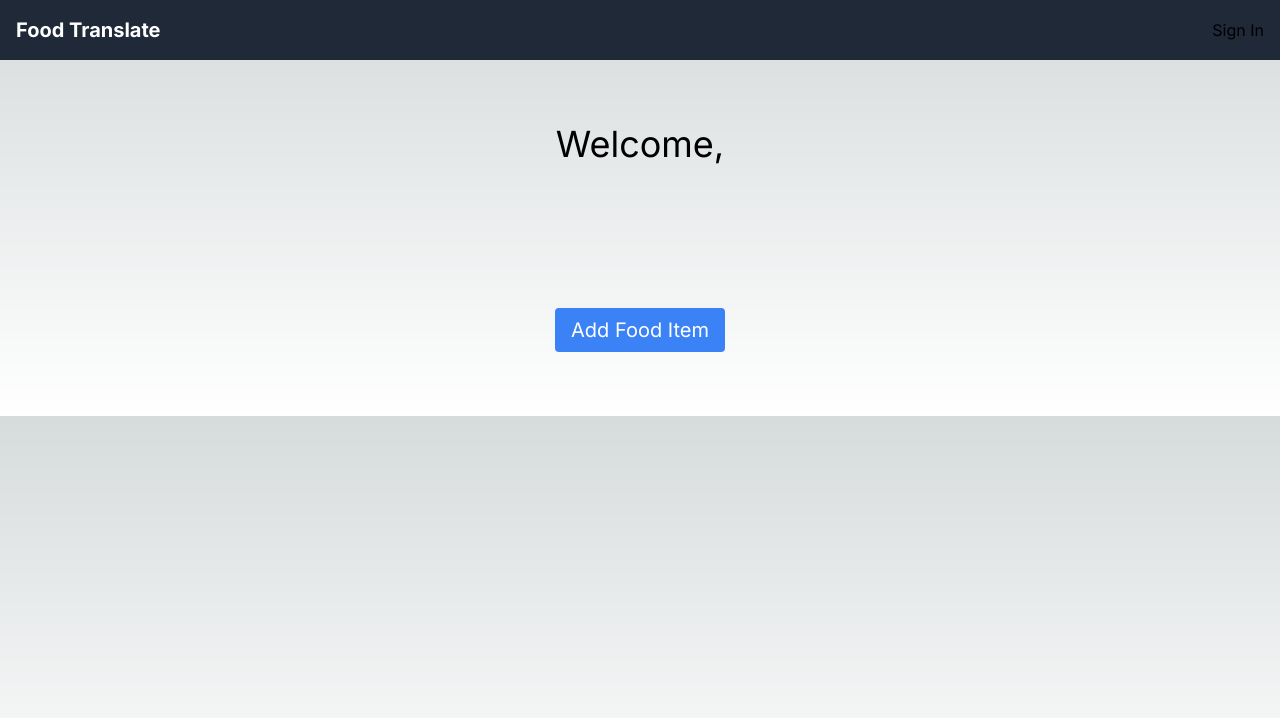
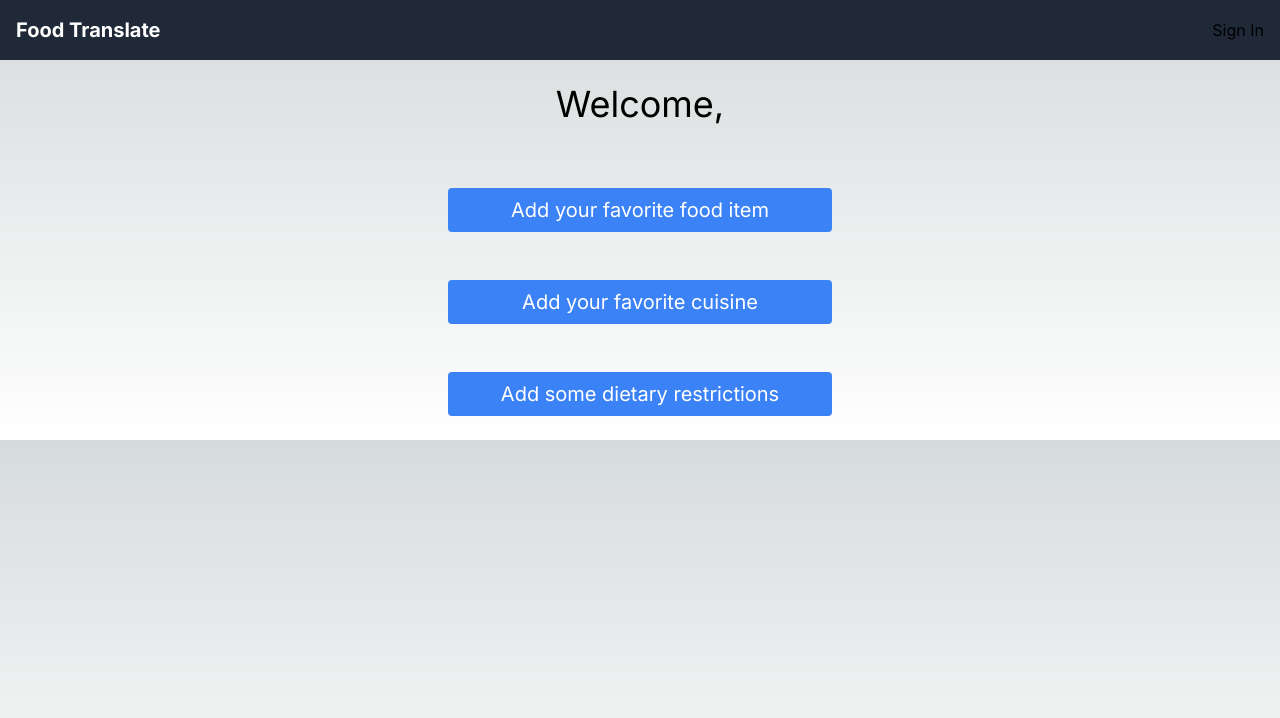
Before and after one commit to shanboss/food-translate2, a Next.js app: page /dashboard in a window 1280 px wide. Shown: the top 718 px of the page. Built offline with nearby package versions, Linux system fonts and the light colour scheme; no server answers.

Commit message:
Changing Routing, and More css changes

```diff
--- a/package.json
+++ b/package.json
@@ -11,6 +11,8 @@
   "dependencies": {
     "firebase": "^10.5.2",
     "next": "14.0.1",
+    "prop-type": "^0.0.1",
+    "prop-types": "^15.8.1",
     "react": "^18",
     "react-dom": "^18"
   },
--- a/src/app/dashboard/page.js
+++ b/src/app/dashboard/page.js
@@ -5,7 +5,7 @@ import { getAuth, signOut } from "firebase/auth";
 import { useRouter } from "next/navigation";
 import { getFirestore, doc, getDoc } from "firebase/firestore";
 import Navbar from "@/components/Navbar";
-import ItemForm from "@/components/ItemForm";
+import AddItemButton from "@/components/AddItemButton";
 
 export default function Dashboard() {
   const router = useRouter();
@@ -43,28 +43,15 @@ export default function Dashboard() {
       router.push("/");
     });
   };
-
-  const handleAddFoodItem = () => {
-    setShowItemForm(true);
-  };
-
   return (
     <div>
-      <Navbar onSignOut={handleSignOut} userPhoto={photoURL} />
+      <Navbar onSignIn={null} onSignOut={handleSignOut} userPhoto={photoURL} />
       <div className="flex flex-col items-center">
         {" "}
-        {/* Wrap Welcome and Button in a container */}
-        <div className="p-16 text-4xl mb-4">Welcome, {displayName}</div>{" "}
-        {/* Apply margin-bottom */}
-        <div className="p-16 text-xl">
-          <button
-            className="bg-blue-500 text-white py-2 px-4 rounded"
-            onClick={handleAddFoodItem}
-          >
-            Add Food Item
-          </button>
-        </div>
-        {showItemForm && <ItemForm onClose={() => setShowItemForm(false)} />}
+        <div className="p-6 text-4xl mb-4">Welcome, {displayName}</div>{" "}
+        <AddItemButton ButtonLabel="Add your favorite food item" />
+        <AddItemButton ButtonLabel="Add your favorite cuisine " />
+        <AddItemButton ButtonLabel="Add some dietary restrictions" />
       </div>
     </div>
   );
--- a/src/app/page.js
+++ b/src/app/page.js
@@ -2,6 +2,7 @@
 
 import Navbar from "@/components/Navbar";
 import { getAuth, GoogleAuthProvider, signInWithPopup } from "firebase/auth";
+
 import { useRouter } from "next/navigation";
 
 export default function Home() {
@@ -27,7 +28,7 @@ export default function Home() {
       <div className="min-h-screen flex items-center justify-center bg-slate-950">
         <div className="max-w-md p-8 bg-slate-900 shadow-md rounded-md">
           <div className="text-2xl text-white font-extrabold text-center mb-6">
-            Sign Up or Log In
+            Create an Account or Log In
           </div>
 
           <button
--- /dev/null
+++ b/src/components/AddItemButton.js
@@ -0,0 +1,56 @@
+import React, { Component } from "react";
+import PropTypes from "prop-types";
+import ItemForm from "./ItemForm"; // Import ItemForm
+
+class AddItemButton extends Component {
+  static propTypes = {
+    ButtonLabel: PropTypes.string.isRequired,
+    // Add more prop types if needed
+  };
+
+  state = {
+    showItemForm: false,
+  };
+
+  handleAddFoodItem = () => {
+    // Toggle the state to show/hide the form
+    this.setState((prevState) => ({ showItemForm: !prevState.showItemForm }));
+  };
+
+  handleCloseForm = () => {
+    // Close the form
+    this.setState({ showItemForm: false });
+  };
+
+  render() {
+    const { ButtonLabel } = this.props;
+    const { showItemForm } = this.state;
+
+    return (
+      <div className="py-6">
+        <div className="text-xl">
+          <button
+            className="bg-blue-500 text-white py-2 px-4 rounded w-96"
+            onClick={this.handleAddFoodItem}
+          >
+            {ButtonLabel}
+          </button>
+        </div>
+
+        {showItemForm && (
+          <div className="flex items-center space-x-2 mt-2">
+            <ItemForm onClose={this.handleCloseForm} />
+            <button
+              className="text-red-500 font-bold"
+              onClick={this.handleCloseForm}
+            >
+              X
+            </button>
+          </div>
+        )}
+      </div>
+    );
+  }
+}
+
+export default AddItemButton;
--- a/src/components/Navbar.js
+++ b/src/components/Navbar.js
@@ -1,17 +1,19 @@
 // Navbar.js
 import React, { useState } from "react";
 import { getAuth, signOut } from "firebase/auth";
+import { useRouter } from "next/navigation";
 
-const Navbar = ({ userPhoto }) => {
+const Navbar = ({ onSignIn, onSignOut, userPhoto }) => {
   const [isMenuOpen, setIsMenuOpen] = useState(false);
   const auth = getAuth();
+  const router = useRouter();
 
   const toggleMenu = () => {
     setIsMenuOpen(!isMenuOpen);
   };
 
-  const handleSignOut = async () => {
-    await signOut(auth);
+  const handleNavigateDashboard = () => {
+    router.push("/dashboard"); // Navigate the user to the dashboard page
   };
 
   console.log("userPhoto:", userPhoto);
@@ -19,7 +21,12 @@ const Navbar = ({ userPhoto }) => {
   return (
     <nav className="bg-gray-800 p-4">
       <div className="container mx-auto flex justify-between items-center">
-        <div className="text-white font-bold text-xl">Food Translate</div>
+        <div
+          className="text-white font-bold text-xl"
+          onClick={handleNavigateDashboard}
+        >
+          Food Translate
+        </div>
         <div
           className={`hidden md:flex space-x-4 items-center ${
             isMenuOpen ? "flex" : "hidden"
@@ -29,7 +36,7 @@ const Navbar = ({ userPhoto }) => {
             // If currentUser exists, user is signed in
             <>
               <div>
-                <button onClick={handleSignOut}>Sign Out</button>
+                <button onClick={onSignOut}>Sign Out</button>
               </div>
               <a>
                 {userPhoto && (
@@ -45,7 +52,7 @@ const Navbar = ({ userPhoto }) => {
             // If currentUser is null, user is not signed in
             <div>
               {/* Add your "Sign In" logic here */}
-              <button>Sign In</button>
+              <button onClick={onSignIn}>Sign In</button>
             </div>
           )}
         </div>
```
Also changed, not shown: 1 other file (tests, documents, lock files or other folders).
